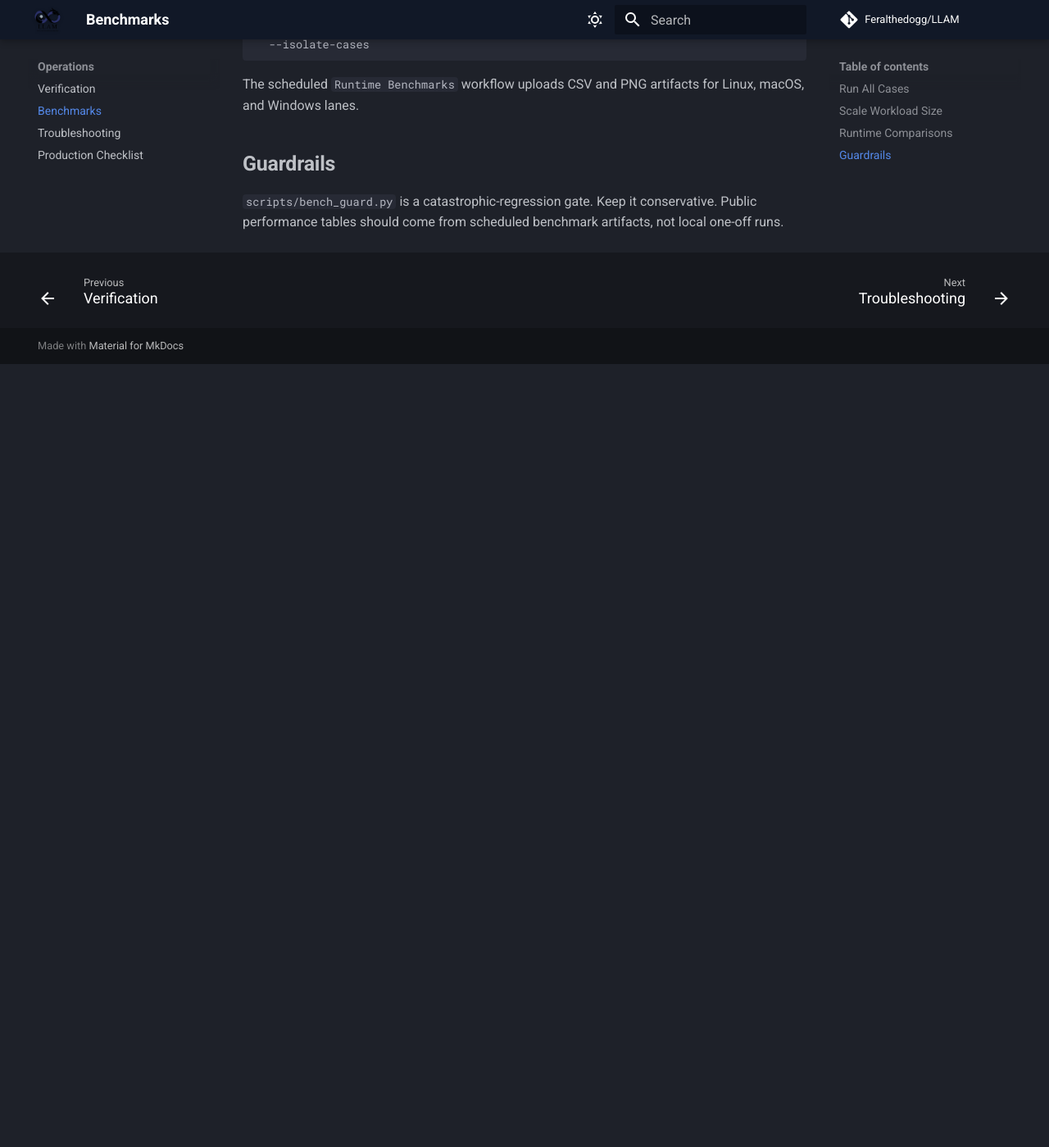
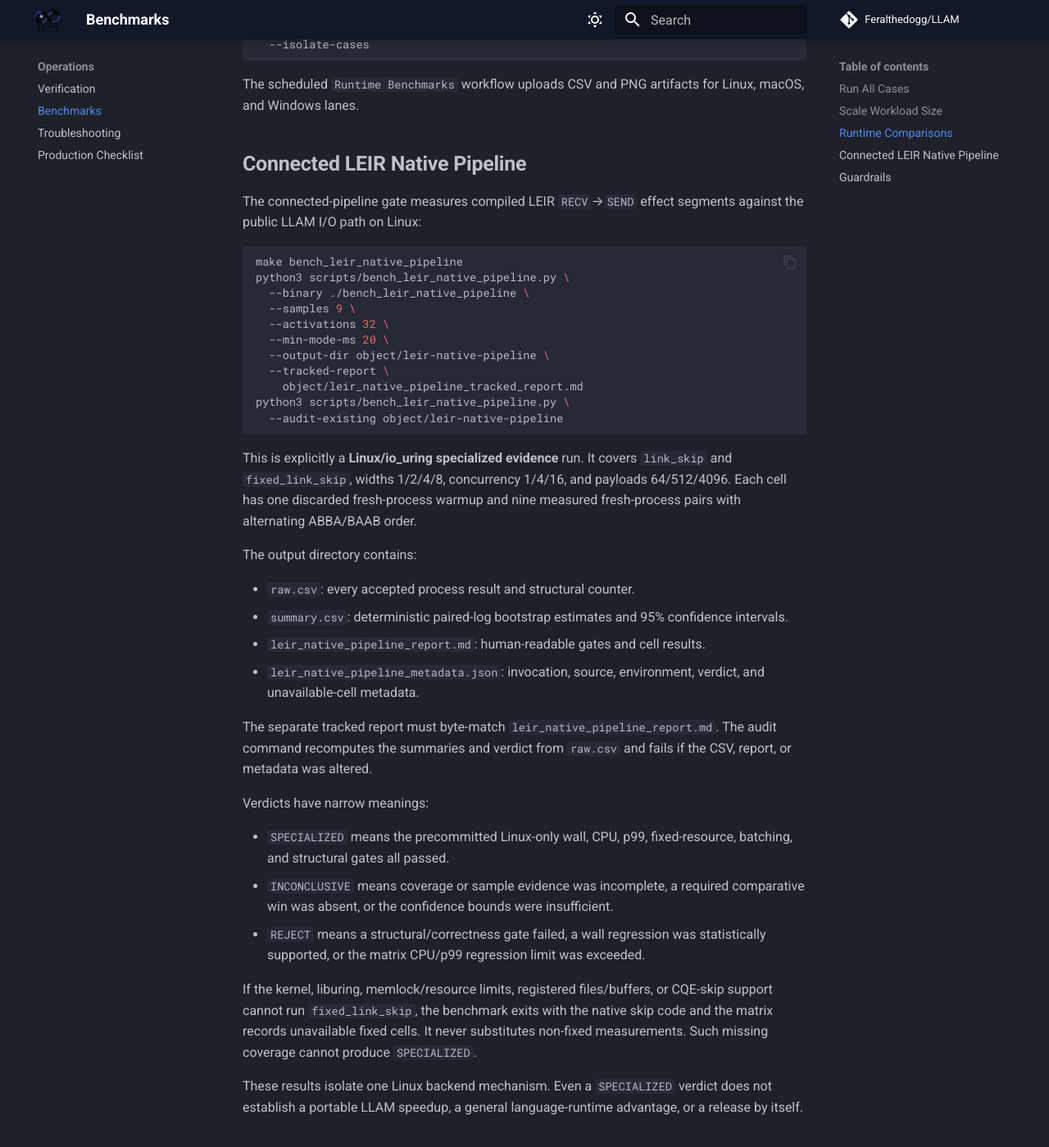
Before and after one commit to Feralthedogg/LLAM, an MkDocs documentation site: the page built from docs/operations/benchmarks.md, in a window 1280 px wide and 1400 px high, scrolled down 1202 px. Shown: the whole window at 82% size. Built offline with MkDocs 1.6.1 and Material for MkDocs 9.7.7, drawn with Linux system fonts in a browser that asks for light colours; comment, search, counter and statistics services are not loaded; before the commit the page ends 1646 px from its top, so only the background shows below that.

Commit message:
ci: validate native pipeline ownership and evidence

````diff
--- a/docs/operations/benchmarks.md
+++ b/docs/operations/benchmarks.md
@@ -58,6 +58,64 @@ python3 scripts/bench_runtime_compare.py \
 The scheduled `Runtime Benchmarks` workflow uploads CSV and PNG artifacts for
 Linux, macOS, and Windows lanes.
 
+## Connected LEIR Native Pipeline
+
+The connected-pipeline gate measures compiled LEIR `RECV`→`SEND` effect
+segments against the public LLAM I/O path on Linux:
+
+```sh
+make bench_leir_native_pipeline
+python3 scripts/bench_leir_native_pipeline.py \
+  --binary ./bench_leir_native_pipeline \
+  --samples 9 \
+  --activations 32 \
+  --min-mode-ms 20 \
+  --output-dir object/leir-native-pipeline \
+  --tracked-report \
+    object/leir_native_pipeline_tracked_report.md
+python3 scripts/bench_leir_native_pipeline.py \
+  --audit-existing object/leir-native-pipeline
+```
+
+This is explicitly a **Linux/io_uring specialized evidence** run. It covers
+`link_skip` and `fixed_link_skip`, widths 1/2/4/8, concurrency 1/4/16, and
+payloads 64/512/4096. Each cell has one discarded fresh-process warmup and
+nine measured fresh-process pairs with alternating ABBA/BAAB order.
+
+The output directory contains:
+
+- `raw.csv`: every accepted process result and structural counter.
+- `summary.csv`: deterministic paired-log bootstrap estimates and 95%
+  confidence intervals.
+- `leir_native_pipeline_report.md`: human-readable gates and cell results.
+- `leir_native_pipeline_metadata.json`: invocation, source, environment,
+  verdict, and unavailable-cell metadata.
+
+The separate tracked report must byte-match
+`leir_native_pipeline_report.md`. The audit command recomputes the summaries
+and verdict from `raw.csv` and fails if the CSV, report, or metadata was
+altered.
+
+Verdicts have narrow meanings:
+
+- `SPECIALIZED` means the precommitted Linux-only wall, CPU, p99,
+  fixed-resource, batching, and structural gates all passed.
+- `INCONCLUSIVE` means coverage or sample evidence was incomplete, a required
+  comparative win was absent, or the confidence bounds were insufficient.
+- `REJECT` means a structural/correctness gate failed, a wall regression was
+  statistically supported, or the matrix CPU/p99 regression limit was
+  exceeded.
+
+If the kernel, liburing, memlock/resource limits, registered files/buffers, or
+CQE-skip support cannot run `fixed_link_skip`, the benchmark exits with the
+native skip code and the matrix records unavailable fixed cells. It never
+substitutes non-fixed measurements. Such missing coverage cannot produce
+`SPECIALIZED`.
+
+These results isolate one Linux backend mechanism. Even a `SPECIALIZED`
+verdict does not establish a portable LLAM speedup, a general language-runtime
+advantage, or a release by itself.
+
 ## Guardrails
 
 `scripts/bench_guard.py` is a catastrophic-regression gate. Keep it
````
Also changed, not shown: 4 other files.
